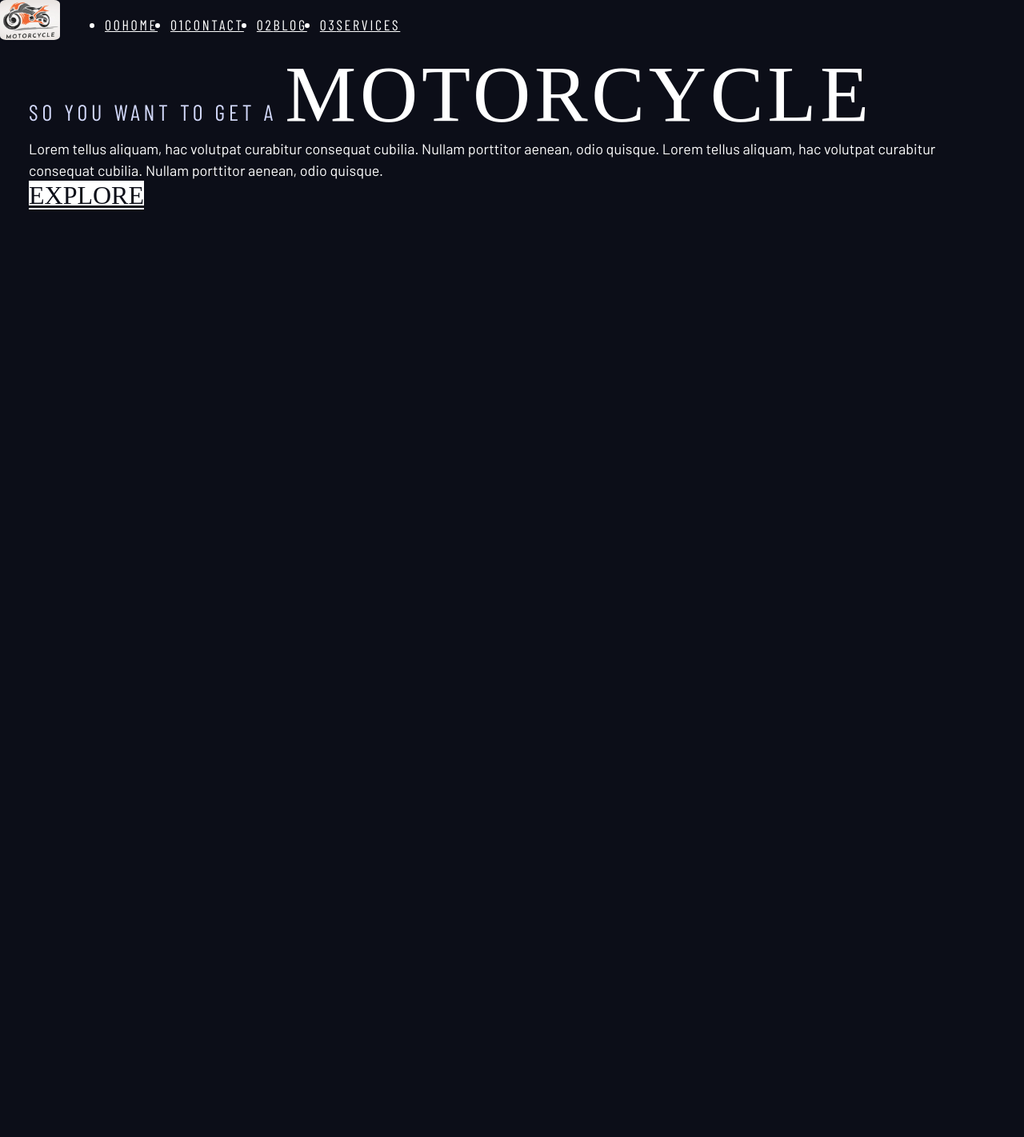
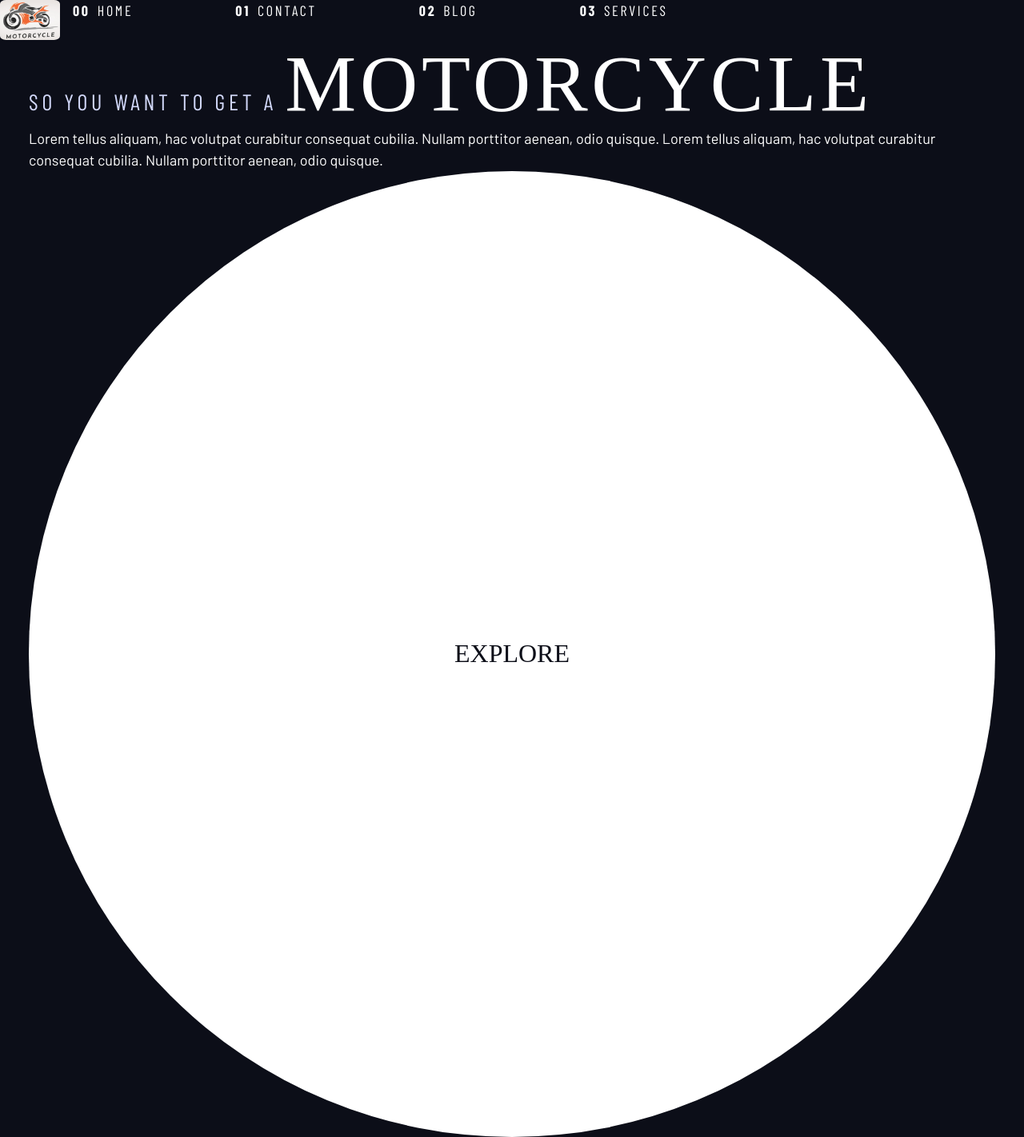
Before and after one commit to waxx567/fivefiftyfive, a Flask app: page / in a window 1280 px wide. Shown: the whole page at 80% size. Before the commit the page ends 262 px from the top, so only its background shows below. Run offline with Flask 3, Linux system fonts and the light colour scheme; some web fonts are replaced.

Commit message:
Update styles.css

```diff
--- a/project/static/css/styles.css
+++ b/project/static/css/styles.css
@@ -23,6 +23,7 @@
   --ff-sans-cond: "Barlow Condensed", sans-serif;
   --ff-sans-normal: "Barlow", sans-serif;
 }
+
 
 /* ------------------- */
 /* Reset               */
@@ -174,6 +175,109 @@ select {
   line-height: 1.1;
 }
 
+.numbered-title {
+  font-family: var(--ff-sans-cond);
+  font-size: var(--fs-500);
+  text-transform: uppercase;
+  letter-spacing: 4.72px;
+}
+
+.numbered-title span {
+  margin-right: .5em;
+  font-weight: 700;
+  color: hsl( var(--clr-white) / .25);
+}
+
+
+/* ------------------- */
+/* Compontents         */
+/* ------------------- */
+
+.large-button {
+  position: relative;
+  z-index: 1;
+  display: grid;
+  place-items: center;
+  padding: 0 2em;
+  border-radius: 50%;
+  aspect-ratio: 1;
+  text-decoration: none;
+}
+
+.large-button::after {
+  content: '';
+  position: absolute;
+  z-index: -1;
+  width: 100%;
+  height: 100%;
+  background: hsl( var(--clr-white) / .1);
+  border-radius: 50%;
+  opacity: 0;
+  transition: opacity 500ms linear, transform 750ms ease-in-out;
+}
+
+.large-button:hover::after,
+.large-button:focus::after {
+  opacity: 1;
+  transform: scale(1.5);
+}
+
+.primary-navigation {
+  --gap: 8rem;
+  --underline-gap: 2rem;
+  list-style: none;
+  padding: 0;
+  margin: 0;
+}
+
+.primary-navigation a {
+  text-decoration: none;
+}
+
+.primary-navigation a > span {
+  font-weight: 700;
+  margin-right: .5em;
+}
+
+.underline-indicators > * {
+  cursor: pointer;
+  padding: var(--underline-gap, 1rem) 0;
+  border: 0;
+  border-bottom: .2rem solid hsl( var(--clr-white) / 0 );
+}
+
+.underline-indicators > *:hover,
+.underline-indicators > *:focus {
+  border-color: hsl( var(--clr-white) / .5);
+}
+
+.underline-indicators > .active,
+.underline-indicators > [aria-selected="true"] {
+  color: hsl( var(--clr-white) / 1);
+  border-color: hsl( var(--clr-white) / 1);
+}
+
+.tab-list {
+  --gap: 2rem;
+}
+
+.dot-indicators > * {
+  cursor: pointer;
+  border: 0;
+  border-radius: 50%;
+  padding: .5em;
+  background-color: hsl( var(--clr-white) / .25);
+}
+
+.dot-indicators > *:hover,
+.dot-indicators > *:focus {
+  background-color: hsl( var(--clr-white) / .5);
+}
+
+.dot-indicators > [aria-selected="true"] {
+  background-color: hsl( var(--clr-white) / 1);
+}
+
 .logo {
   width: 75px;
   border-radius: 10%;
```
Lines whose indentation alone changed are shown as unchanged.
